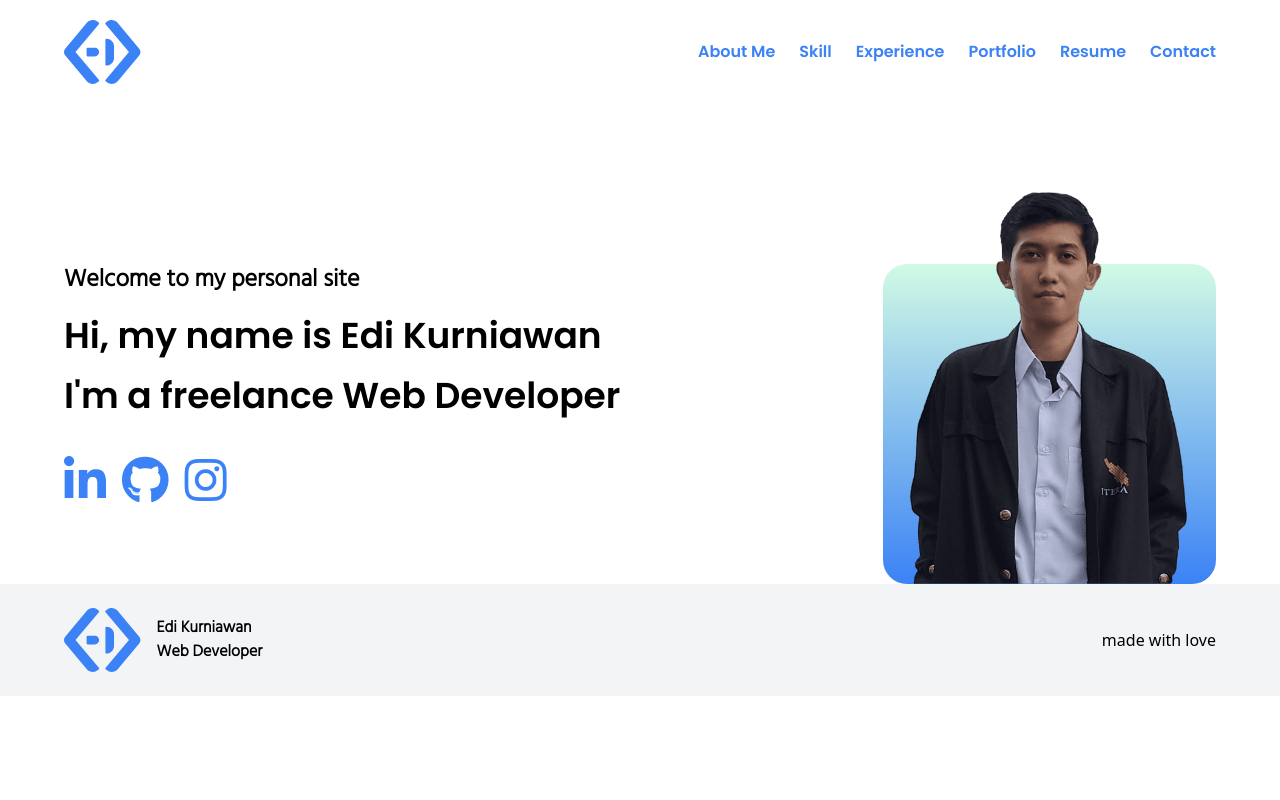
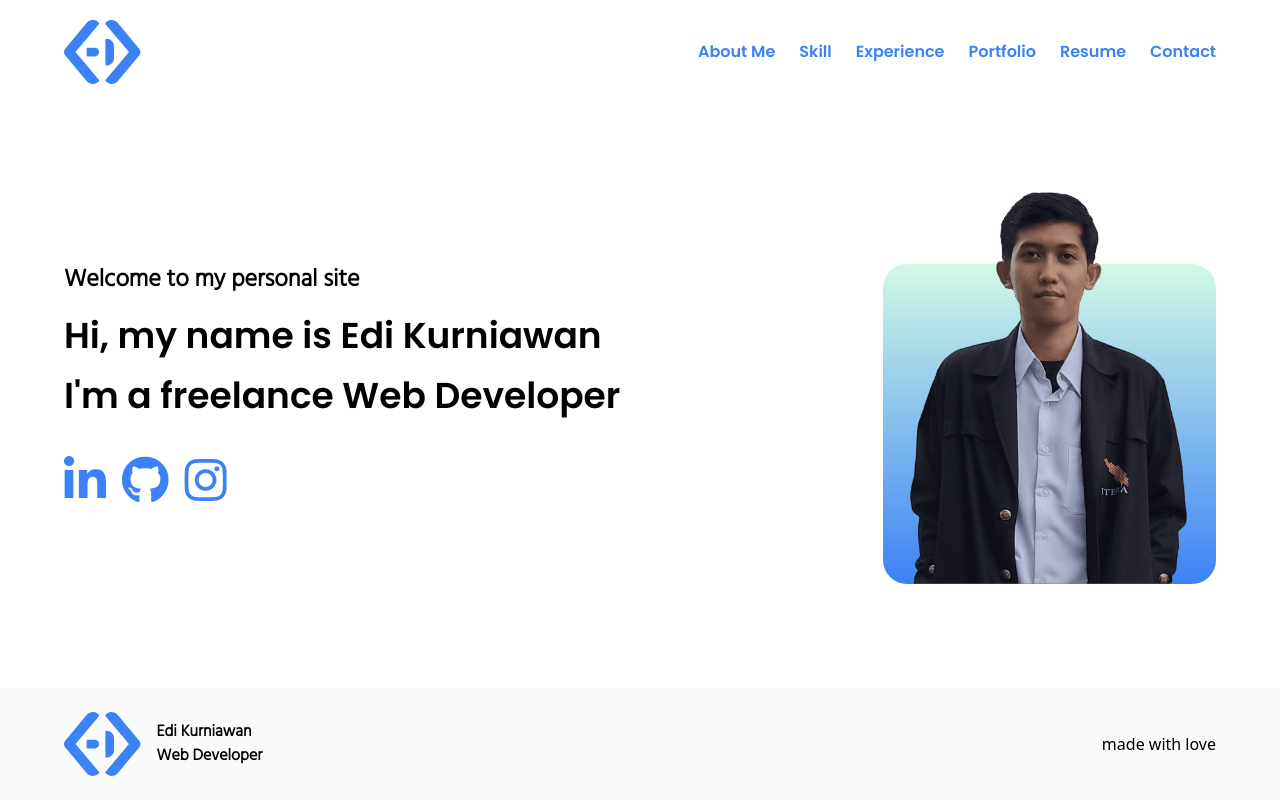
Before and after one commit to edikurniawan-dev/edikurniawan.dev, a React (Create React App) app: page / in a window 1280 px wide. Built offline with nearby package versions, Linux system fonts and the light colour scheme.

Commit message:
update home

```diff
--- a/src/App.js
+++ b/src/App.js
@@ -7,12 +7,14 @@ import './tailwind.css';
 
 const App = () => {
     return (
-        <div className="bg-white">
+        <div className="flex flex-col h-screen">
             <div className="container mx-auto max-w-6xl">
                 <Navbar />
+            </div>
+            <div className="mb-auto container mx-auto max-w-6xl">
                 <Router />
             </div>
-            <div className="w-full bg-gray-100">
+            <div className="w-full bg-gray-50">
                 <Footer />
             </div>
         </div>
--- a/src/pages/Home.jsx
+++ b/src/pages/Home.jsx
@@ -3,7 +3,6 @@ import Myfoto from '../images/me.png';
 
 const Home = () => {
     return (
-        <div>
         <div className="flex items-center justify-between">
             <div className="w-3/5 space-y-5 pt-20">
                 <h1 className="font-hind font-bold text-2xl">
@@ -16,18 +15,14 @@ const Home = () => {
                     I'm a freelance Web Developer
                 </h1>
                 <div className="pt-5">
-                        <a
-                            href="https://github.com"
-                            className="mr-4 text-blue-500">
+                    <a href="https://github.com" className="mr-4 text-blue-500">
                         <i className="fab fa-linkedin-in fa-3x"></i>
                     </a>
-                        <a
-                            href="https://github.com"
-                            className="mr-4 text-blue-500">
+                    <a href="https://github.com" className="mr-4 text-blue-500">
                         <i className="fab fa-github fa-3x"></i>
                     </a>
                     <a href="https://github.com" className="text-blue-500">
-                            <i class="fab fa-instagram fa-3x"></i>
+                        <i className="fab fa-instagram fa-3x"></i>
                     </a>
                 </div>
             </div>
@@ -42,7 +37,6 @@ const Home = () => {
                 <div className="bg-gradient-to-b from-green-100 to-blue-500 ml-32 pb-80 rounded-3xl"></div>
             </div>
         </div>
-        </div>
     );
 };
 
```
Lines whose indentation alone changed are shown as unchanged.
